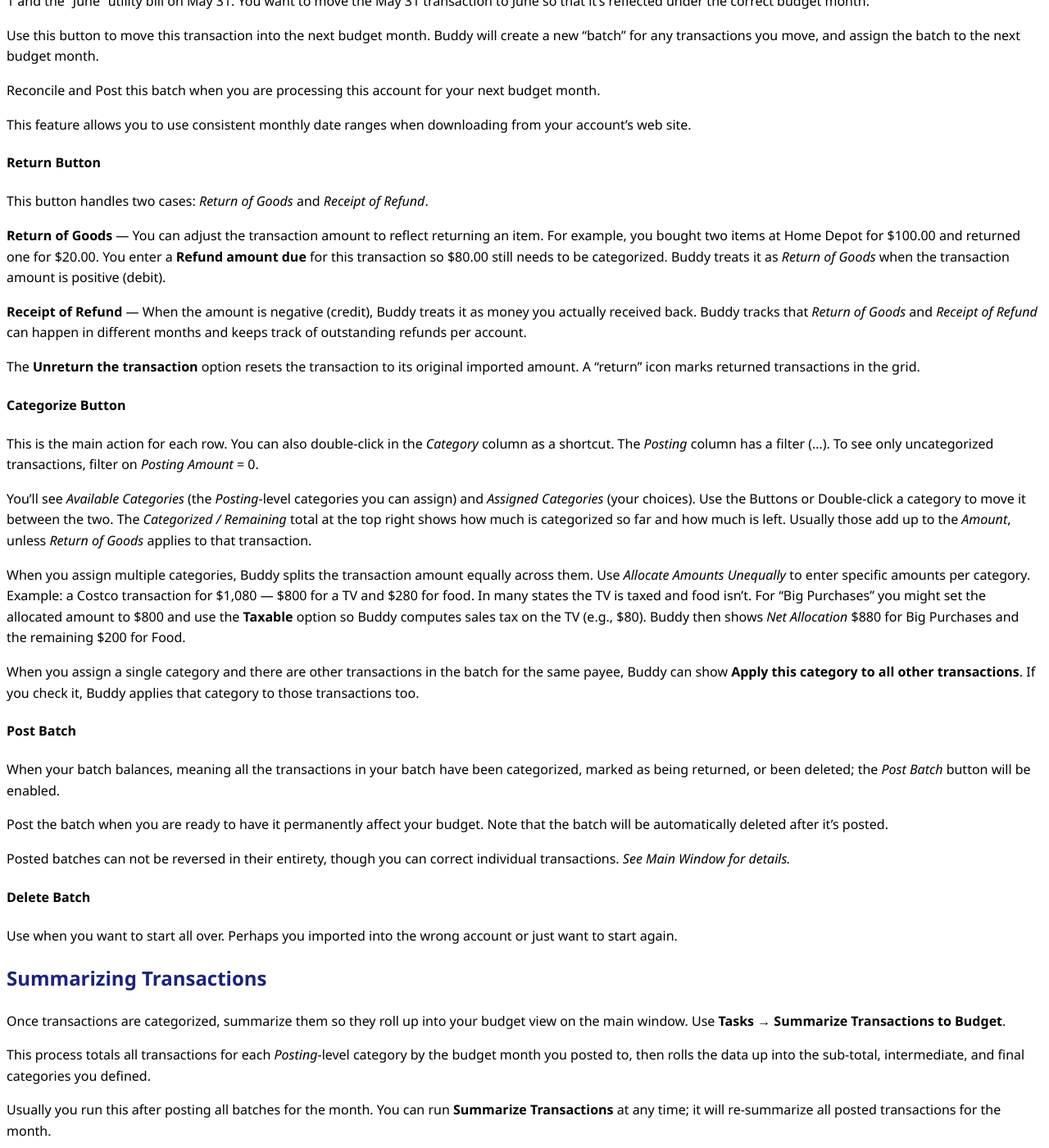
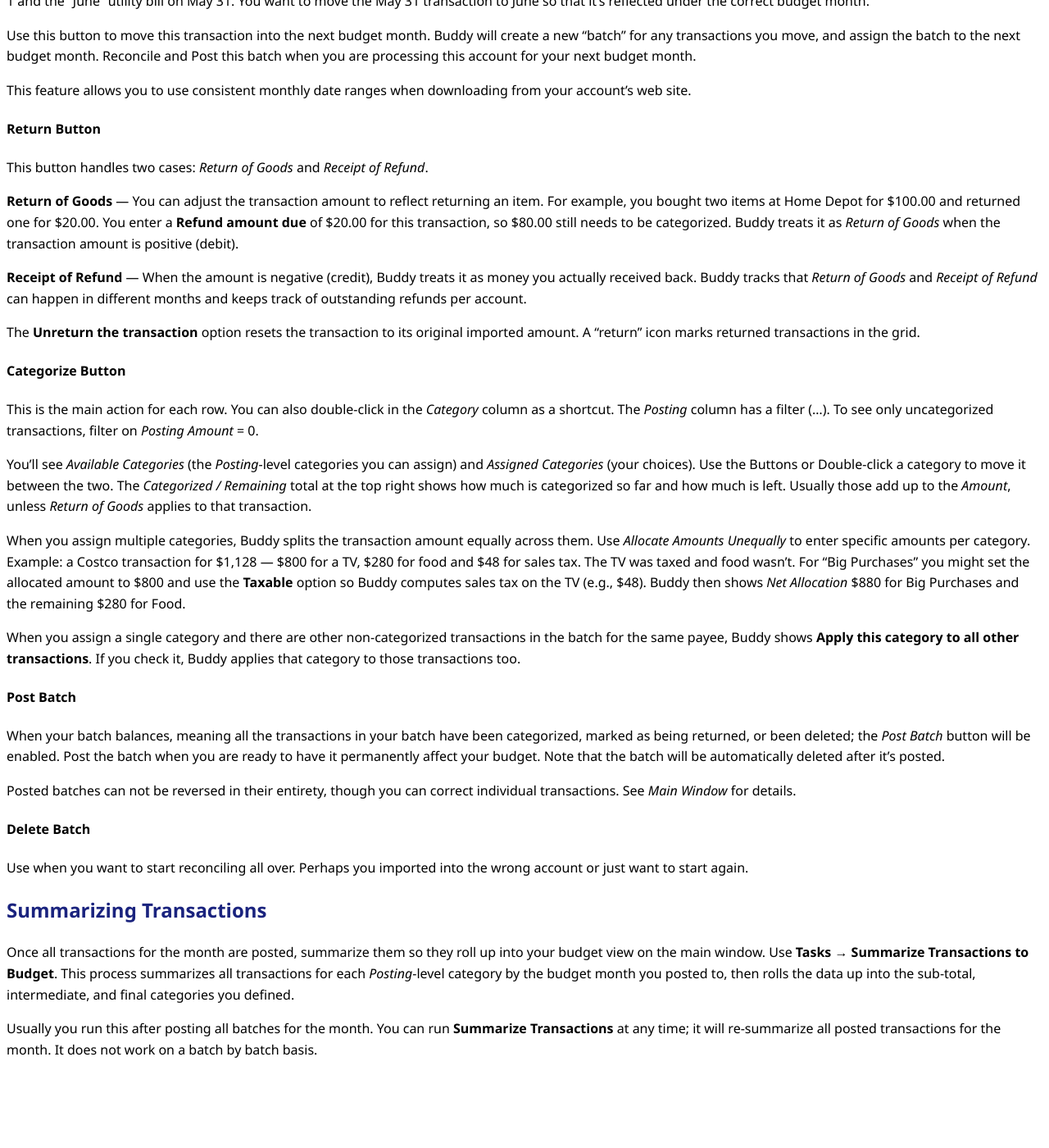
Before and after one commit to chudave1/Buddy-the-Budget-Helper-Release, a Jekyll site: the page built from docs/working-with-transactions.md, in a window 1280 px wide and 1400 px high, scrolled down 1226 px. Shown: the whole window at 82% size. Built offline with Jekyll 4.4.1, drawn with Linux system fonts in a browser that asks for light colours; after the commit the page ends 2535 px from its top, so only the background shows below that.

Commit message:
Update transaction handling and summarization details
Clarify transaction handling and summarization process.

```diff
--- a/docs/working-with-transactions.md
+++ b/docs/working-with-transactions.md
@@ -45,9 +45,7 @@ You can delete transactions that don't belong in your budget. That's useful when
 
 Billing cycles might cause multiple transactions for a specific monthly expense in the same budget month.  For example, you might have paid the "May" utility bill on May 1 and the "June" utility bill on May 31.  You want to move the May 31 transaction to June so that it's reflected under the correct budget month.
 
-Use this button to move this transaction into the next budget month.  Buddy will create a new "batch" for any transactions you move, and assign the batch to the next budget month.
-
-Reconcile and Post this batch when you are processing this account for your next budget month.
+Use this button to move this transaction into the next budget month.  Buddy will create a new "batch" for any transactions you move, and assign the batch to the next budget month.  Reconcile and Post this batch when you are processing this account for your next budget month.
 
 This feature allows you to use consistent monthly date ranges when downloading from your account's web site.
 
@@ -55,7 +53,7 @@ This feature allows you to use consistent monthly date ranges when downloading f
 
 This button handles two cases: *Return of Goods* and *Receipt of Refund*.
 
-**Return of Goods** — You can adjust the transaction amount to reflect returning an item. For example, you bought two items at Home Depot for $100.00 and returned one for $20.00. You enter a **Refund amount due** for this transaction so $80.00 still needs to be categorized. Buddy treats it as *Return of Goods* when the transaction amount is positive (debit).
+**Return of Goods** — You can adjust the transaction amount to reflect returning an item. For example, you bought two items at Home Depot for $100.00 and returned one for $20.00. You enter a **Refund amount due** of $20.00 for this transaction, so $80.00 still needs to be categorized. Buddy treats it as *Return of Goods* when the transaction amount is positive (debit).
 
 **Receipt of Refund** — When the amount is negative (credit), Buddy treats it as money you actually received back. Buddy tracks that *Return of Goods* and *Receipt of Refund* can happen in different months and keeps track of outstanding refunds per account.
 
@@ -67,26 +65,22 @@ This is the main action for each row. You can also double-click in the *Category
 
 You'll see *Available Categories* (the *Posting*-level categories you can assign) and *Assigned Categories* (your choices). Use the Buttons or Double-click a category to move it between the two. The *Categorized / Remaining* total at the top right shows how much is categorized so far and how much is left. Usually those add up to the *Amount*, unless *Return of Goods* applies to that transaction.
 
-When you assign multiple categories, Buddy splits the transaction amount equally across them. Use *Allocate Amounts Unequally* to enter specific amounts per category. Example: a Costco transaction for $1,080 — $800 for a TV and $280 for food. In many states the TV is taxed and food isn't. For "Big Purchases" you might set the allocated amount to $800 and use the **Taxable** option so Buddy computes sales tax on the TV (e.g., $80). Buddy then shows *Net Allocation* $880 for Big Purchases and the remaining $200 for Food.
+When you assign multiple categories, Buddy splits the transaction amount equally across them. Use *Allocate Amounts Unequally* to enter specific amounts per category. Example: a Costco transaction for $1,128 — $800 for a TV, $280 for food and $48 for sales tax. The TV was taxed and food wasn't. For "Big Purchases" you might set the allocated amount to $800 and use the **Taxable** option so Buddy computes sales tax on the TV (e.g., $48). Buddy then shows *Net Allocation* $880 for Big Purchases and the remaining $280 for Food.
 
-When you assign a single category and there are other transactions in the batch for the same payee, Buddy can show **Apply this category to all other transactions**. If you check it, Buddy applies that category to those transactions too.
+When you assign a single category and there are other non-categorized transactions in the batch for the same payee, Buddy shows **Apply this category to all other transactions**. If you check it, Buddy applies that category to those transactions too.
 
 #### Post Batch
 
-When your batch balances, meaning all the transactions in your batch have been categorized, marked as being returned, or been deleted; the *Post Batch* button will be enabled.
+When your batch balances, meaning all the transactions in your batch have been categorized, marked as being returned, or been deleted; the *Post Batch* button will be enabled.  Post the batch when you are ready to have it permanently affect your budget.  Note that the batch will be automatically deleted after it's posted.
 
-Post the batch when you are ready to have it permanently affect your budget.  Note that the batch will be automatically deleted after it's posted.
-
-Posted batches can not be reversed in their entirety, though you can correct individual transactions.   *See Main Window for details.*
+Posted batches can not be reversed in their entirety, though you can correct individual transactions.  See *Main Window* for details.
 
 #### Delete Batch
 
-Use when you want to start all over.  Perhaps you imported into the wrong account or just want to start again.
+Use when you want to start reconciling all over.  Perhaps you imported into the wrong account or just want to start again.
 
 ## Summarizing Transactions
 
-Once transactions are categorized, summarize them so they roll up into your budget view on the main window. Use **Tasks → Summarize Transactions to Budget**.
+Once all transactions for the month are posted, summarize them so they roll up into your budget view on the main window. Use **Tasks → Summarize Transactions to Budget**.  This process summarizes all transactions for each *Posting*-level category by the budget month you posted to, then rolls the data up into the sub-total, intermediate, and final categories you defined.
 
-This process totals all transactions for each *Posting*-level category by the budget month you posted to, then rolls the data up into the sub-total, intermediate, and final categories you defined.
-
-Usually you run this after posting all batches for the month. You can run **Summarize Transactions** at any time; it will re-summarize all posted transactions for the month.
+Usually you run this after posting all batches for the month. You can run **Summarize Transactions** at any time; it will re-summarize all posted transactions for the month.  It does not work on a batch by batch basis.
```
